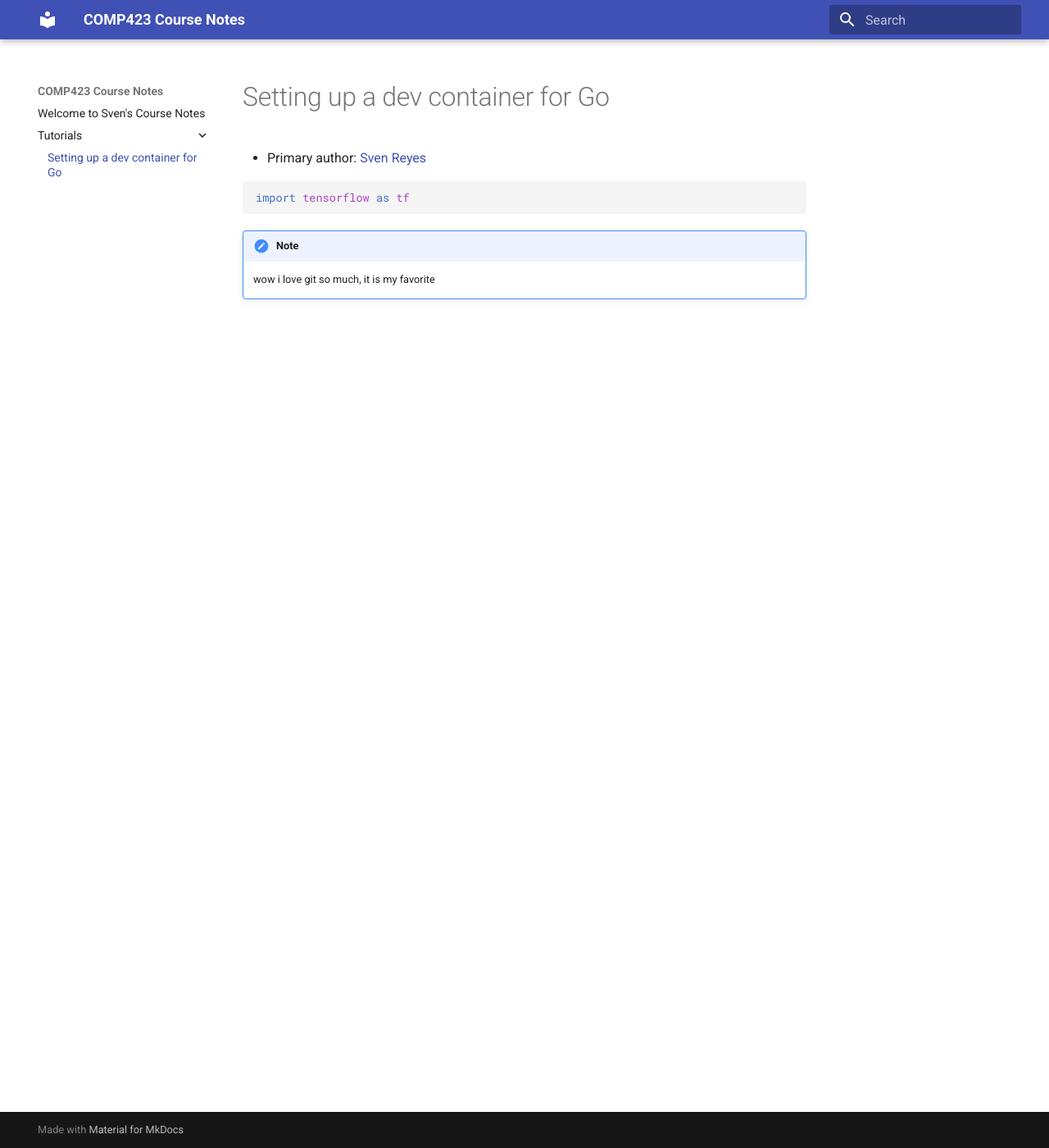
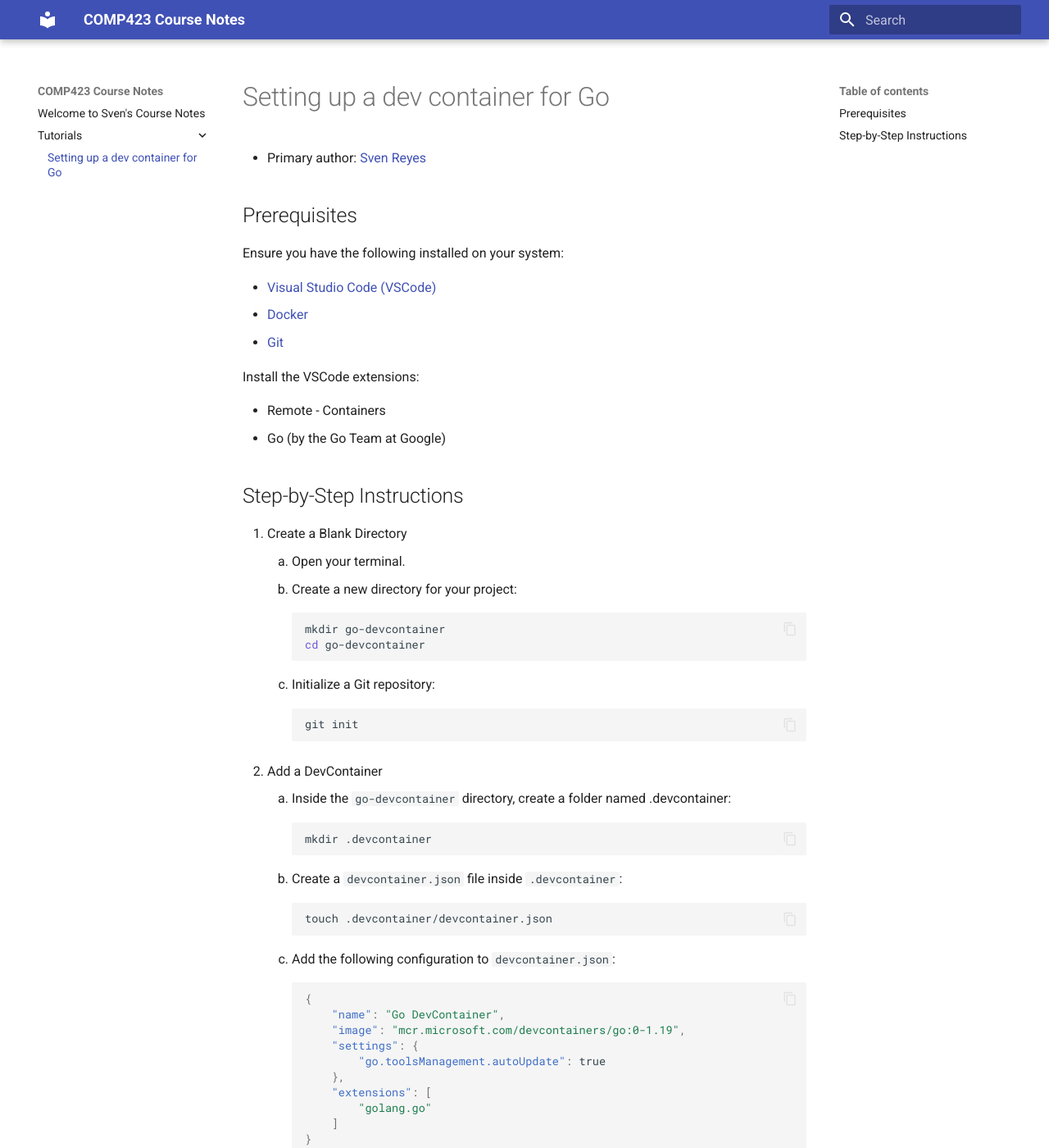
Before and after one commit to svenreyes/comp423-course-notes, an MkDocs documentation site: the page built from docs/tutorials/go-setup.md, in a window 1280 px wide and 1400 px high. Shown: the whole window at 82% size. Built offline with MkDocs 1.6.1 and Material for MkDocs 9.7.7, drawn with Linux system fonts in a browser that asks for light colours; some of the changed text lies outside the part shown.

Commit message:
first commit

````diff
--- a/docs/tutorials/go-setup.md
+++ b/docs/tutorials/go-setup.md
@@ -2,10 +2,55 @@
 
 * Primary author: [Sven Reyes](https://github.com/svenreyes)
 
-``` py
-import tensorflow as tf
-```
+## Prerequisites
 
-!!! note
+Ensure you have the following installed on your system:
 
-    wow i love git so much, it is my favorite
+* [Visual Studio Code (VSCode)](https://code.visualstudio.com/)
+* [Docker](https://www.docker.com/)
+* [Git](https://git-scm.com/)
+
+Install the VSCode extensions:
+
+* Remote - Containers
+* Go (by the Go Team at Google)
+
+## Step-by-Step Instructions
+1. Create a Blank Directory
+    1. Open your terminal.
+    2. Create a new directory for your project:
+    ```bash
+    mkdir go-devcontainer
+    cd go-devcontainer
+    ```
+    3. Initialize a Git repository:
+    ```bash
+    git init
+    ```
+2. Add a DevContainer
+    1. Inside the `#!bash go-devcontainer` directory, create a folder named .devcontainer:
+    ```bash
+    mkdir .devcontainer
+    ```
+    2. Create a `devcontainer.json` file inside `.devcontainer`:
+    ```bash
+    touch .devcontainer/devcontainer.json
+    ```
+    3. Add the following configuration to `devcontainer.json`:
+    ```json
+    {
+        "name": "Go DevContainer",
+        "image": "mcr.microsoft.com/devcontainers/go:0-1.19",
+        "settings": {
+            "go.toolsManagement.autoUpdate": true
+        },
+        "extensions": [
+            "golang.go"
+        ]
+    }
+    ```
+3. Start the DevContainer
+    1. Open the folder in VSCode with `File > Open Folder`
+    2. Reopen the project in a DevContainer:
+        * Press `Ctrl+Shift+P` (or `Cmd+Shift+P` on Mac) in VSCode.
+        * Select **Remote-Containers: Reopen in Container**.
--- a/mkdocs.yml
+++ b/mkdocs.yml
@@ -1,5 +1,7 @@
 site_name: COMP423 Course Notes
 theme:
+  features:
+    - content.code.copy
   name: material
 
 markdown_extensions:
````
